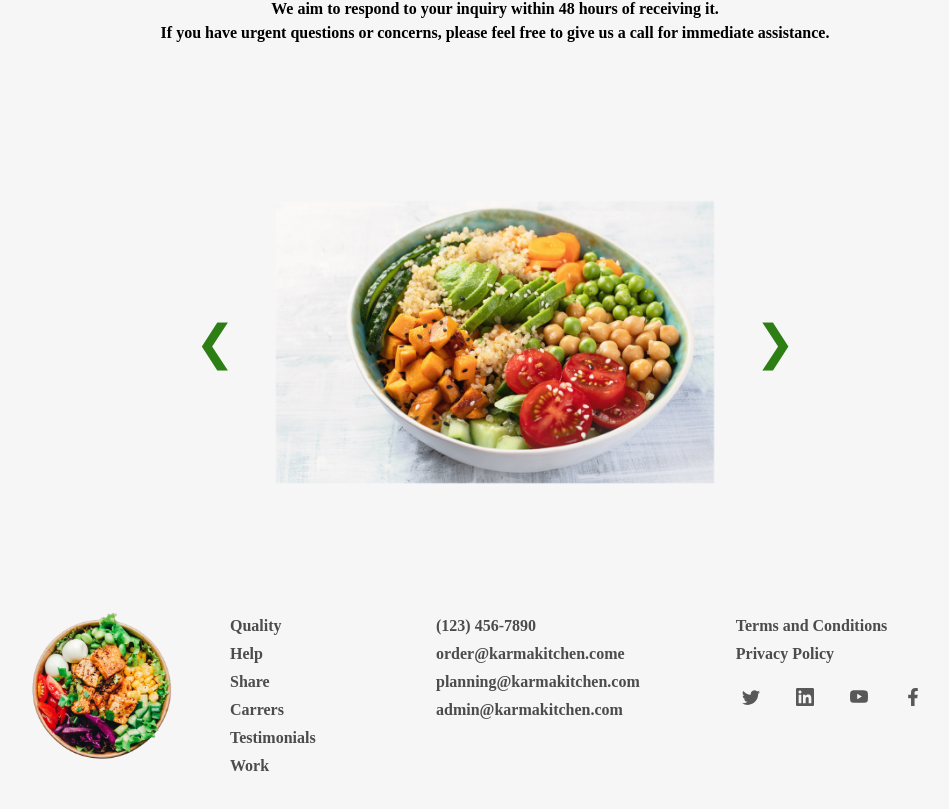
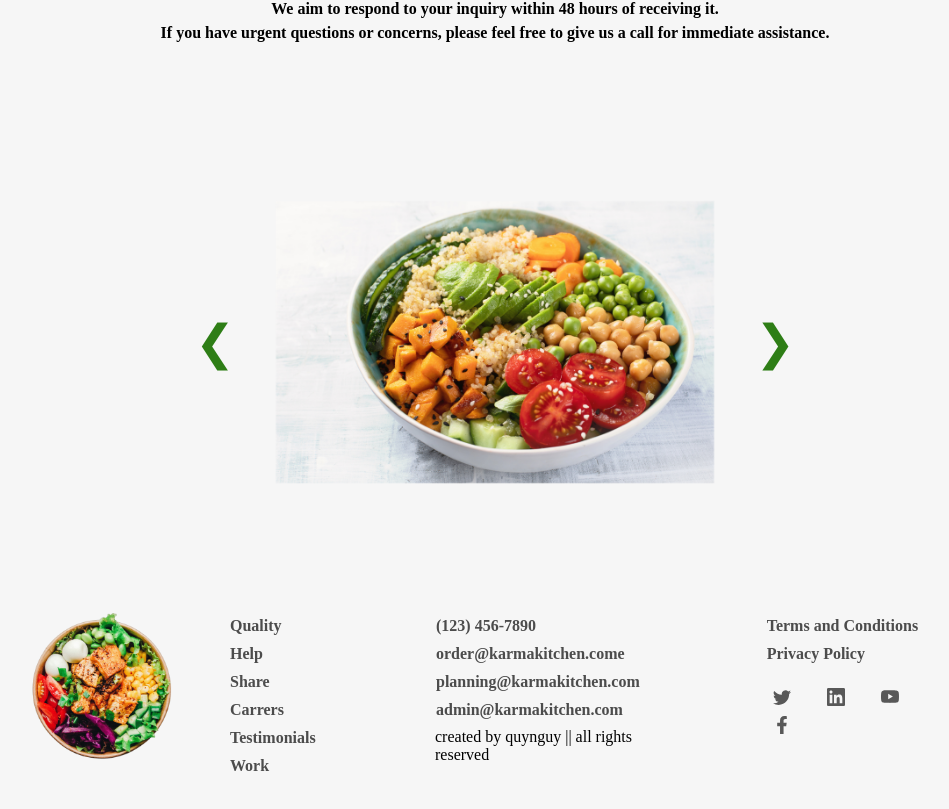
Before and after one commit to quynguy/karma-kitchen-react, a React (Create React App) app: page / in a window 1280 px wide. Shown: the part 3120-3929 px from the top of the page, without its empty margins (145-1094 px from the left). Built offline with nearby package versions, Linux system fonts and the light colour scheme.

Commit message:
modified footer component, waiting for deployment

```diff
--- a/src/App.css
+++ b/src/App.css
@@ -443,6 +443,9 @@ nav {
     color: #585858;
 }
 
+.developer p {
+    font-size: 1rem;
+}
 
 
 @media (max-width: 1000px) {
--- a/src/components/Footer.js
+++ b/src/components/Footer.js
@@ -28,6 +28,10 @@ const Footer = () => {
           <span>order@karmakitchen.come</span>
           <span>planning@karmakitchen.com</span>
           <span>admin@karmakitchen.com</span>
+
+          <div className="developer">
+          <p> created by quynguy || all rights reserved </p>
+          </div>
         </div>
         <div className="footer-section-columns three">
           <span>Terms and Conditions</span>
@@ -39,8 +43,10 @@ const Footer = () => {
           <span><BsYoutube /></span>
           <span><FaFacebookF /></span>
           </div>
+
         </div>
       </div>
+
     </div>
   );
 };
```
